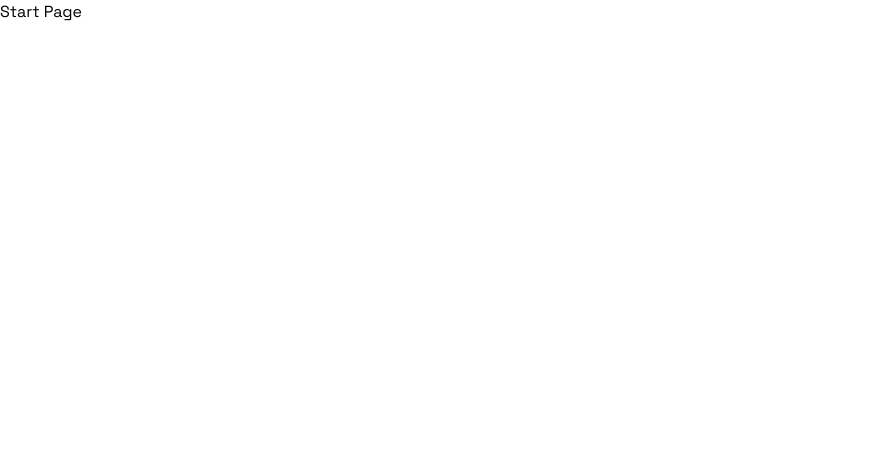
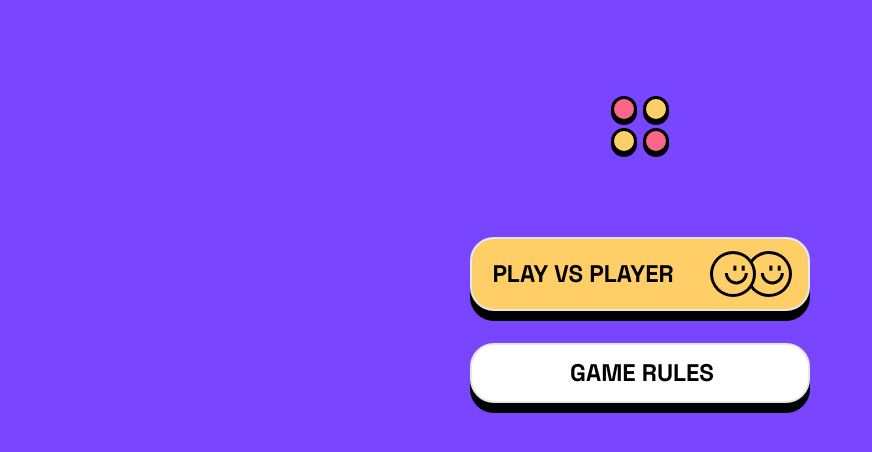
Before and after one commit to nikanoza/connect-four, a React (Vite) app: page / in a window 1280 px wide. Shown: the top 452 px of the page, without its empty margins (0-872 px from the left). Built offline with nearby package versions, Linux system fonts and the light colour scheme.

Commit message:
feat: create rules modal

```diff
--- a/src/App.tsx
+++ b/src/App.tsx
@@ -13,7 +13,7 @@ const rootRoute = new RootRoute({
 
 function Root() {
   return (
-    <main>
+    <main className="w-full min-h-full bg-semi-violet">
       <Outlet />
     </main>
   );
--- a/src/pages/Start.tsx
+++ b/src/pages/Start.tsx
@@ -1,5 +1,74 @@
+import { useState } from "react";
+
+import { Logo, VsPlayer } from "../svg";
+
 const Start = () => {
-  return <div>Start Page</div>;
+  const [showModal, setShowModal] = useState<boolean>(false);
+
+  const openModal = () => {
+    setShowModal(true);
+  };
+
+  const closeModal = () => {
+    setShowModal(true);
+  };
+
+  return (
+    <div className="w-full h-full flex justify-center items-center px-5 py-24">
+      {!showModal ? (
+        <div className="flex flex-col items-center">
+          <Logo />
+          <button className="py-3 pl-5 pr-4 flex justify-center items-center gap-9 bg-yellow border-2 shadow-panel-shadow rounded-3xl mt-20">
+            <h3 className="text-night text-2xl font-bold">PLAY VS PLAYER</h3>
+            <VsPlayer />
+          </button>
+          <button
+            className="w-85 py-3 pl-5 pr-4 bg-light border-2 shadow-panel-shadow rounded-3xl mt-8"
+            onClick={openModal}
+          >
+            <h3 className="text-night text-2xl font-bold">GAME RULES</h3>
+          </button>
+        </div>
+      ) : (
+        <div className="shadow-panel-shadow rounded-3xl bg-light pt-8 px-9 pb-14">
+          <h1 className="text-night text-center text-[56px]">RULES</h1>
+          <h2 className="text-semi-violet text-xl font-bold mt-7">OBJECTIVE</h2>
+          <p className="mt-6 text-night text-base font-medium opacity-70">
+            Be the first player to connect 4 of the same colored discs in a row
+            (either vertically, horizontally, or diagonally).
+          </p>
+          <h2 className="text-semi-violet text-xl font-bold mt-8">
+            HOW TO PLAY
+          </h2>
+          <div className="flex gap-5 mt-4">
+            <h3 className="text-night text-base font-bold">1</h3>
+            <p className="text-night text-base font-medium opacity-70">
+              Red goes first in the first game.
+            </p>
+          </div>
+          <div className="flex gap-5 mt-3">
+            <h3 className="text-night text-base font-bold">2</h3>
+            <p className="text-night text-base font-medium opacity-70">
+              Players must alternate turns, and only one disc can be dropped in
+              each turn.
+            </p>
+          </div>
+          <div className="flex gap-5 mt-3">
+            <h3 className="text-night text-base font-bold">3</h3>
+            <p className="text-night text-base font-medium opacity-70">
+              The game ends when there is a 4-in-a-row or a stalemate.
+            </p>
+          </div>
+          <div className="flex gap-5 mt-3">
+            <h3 className="text-night text-base font-bold">4</h3>
+            <p className="text-night text-base font-medium opacity-70">
+              The starter of the previous game goes second on the next game.
+            </p>
+          </div>
+        </div>
+      )}
+    </div>
+  );
 };
 
 export default Start;
--- a/tailwind.config.js
+++ b/tailwind.config.js
@@ -11,6 +11,12 @@ export default {
         yellow: "#FFCE67",
         light: "#ffffff",
       },
+      boxShadow: {
+        "panel-shadow": "0px 10px 0px 0px #000",
+      },
+      width: {
+        85: "340px",
+      },
     },
   },
   plugins: [],
```
